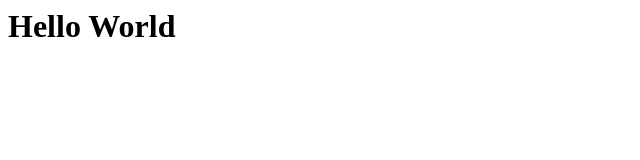
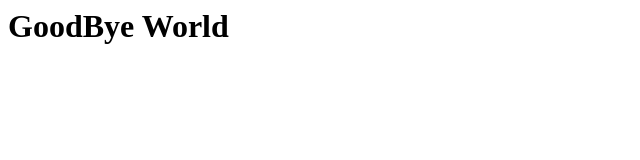
Before and after one commit to 00Ez/WebDesign-T1, a plain HTML site: page Index.html in a window 1280 px wide. Shown: the whole page, without its empty margins (0-640 px from the left). Drawn offline with Linux system fonts and the light colour scheme.

Commit message:
Heading Change
XX

```diff
--- a/Index.html
+++ b/Index.html
@@ -1 +1 @@
-<h1> Hello World <h1>
+<h1> GoodBye World <h1>
```
Also changed, not shown: 1 other file.
